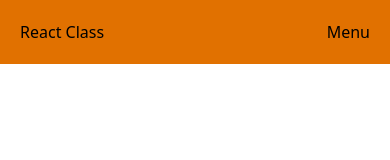
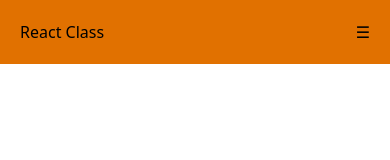
Before and after one commit to Sumeyahassen/mobile-app, a React (Vite) app in the folder react/rt/: page / in a window 390 px wide. Shown: the top 160 px of the page. Built offline with nearby package versions, Linux system fonts and the light colour scheme.

Commit message:
to add the menu icone

```diff
--- a/react/rt/src/components/Header.jsx
+++ b/react/rt/src/components/Header.jsx
@@ -9,8 +9,9 @@ function Header() {
     <div className='flex justify-between items-center bg-amber-600 h-16 px-5'>
       {/* logo */}
       <div className="">React Class</div>
-      <div className="sm:hidden cursor-pointer" onClick={open}>{isMenu?"X":"Menu"}</div>
+      <div className="sm:hidden cursor-pointer" onClick={open}>{isMenu?"X":"☰"}</div>
       {/* navbar */}
+      {/* desktop menu */}
       <nav className='hidden sm:flex justify-between gap-4'>
         <a href="">Home</a>
         <a href="">About</a>
```
